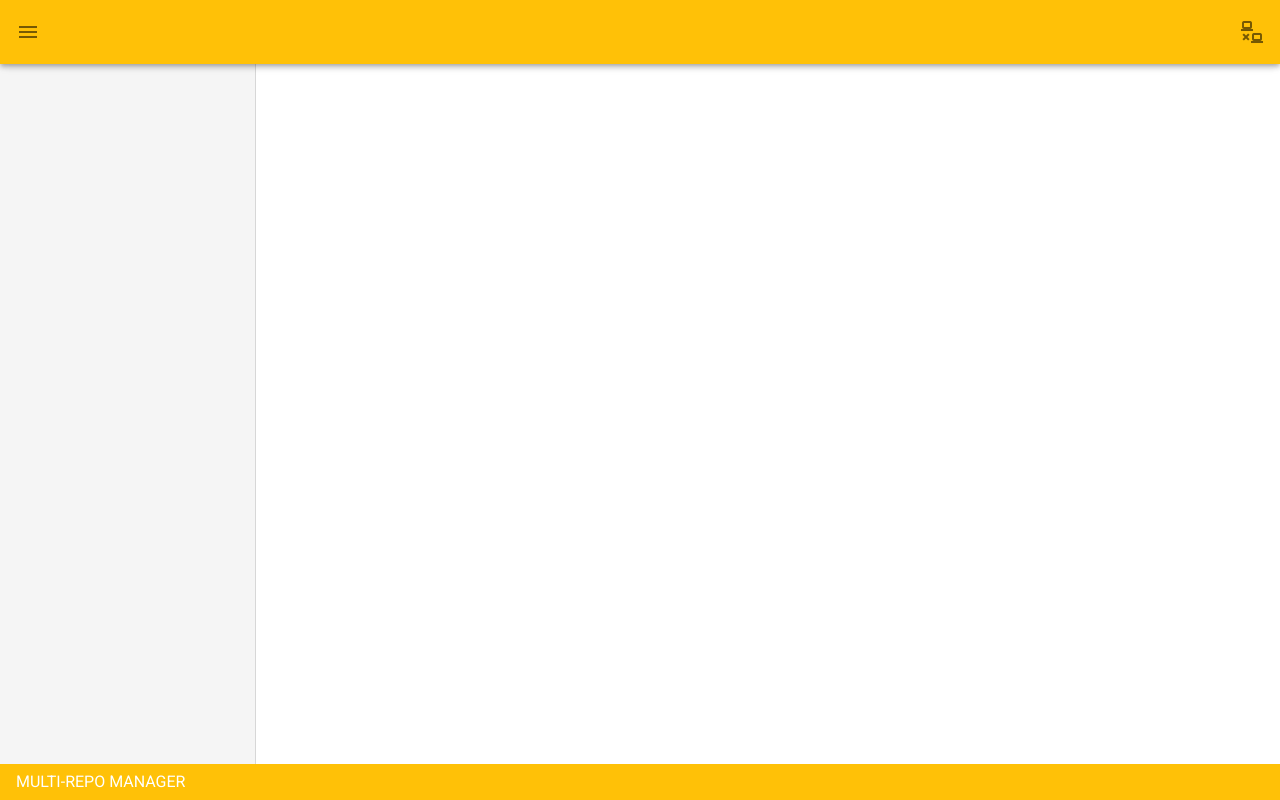
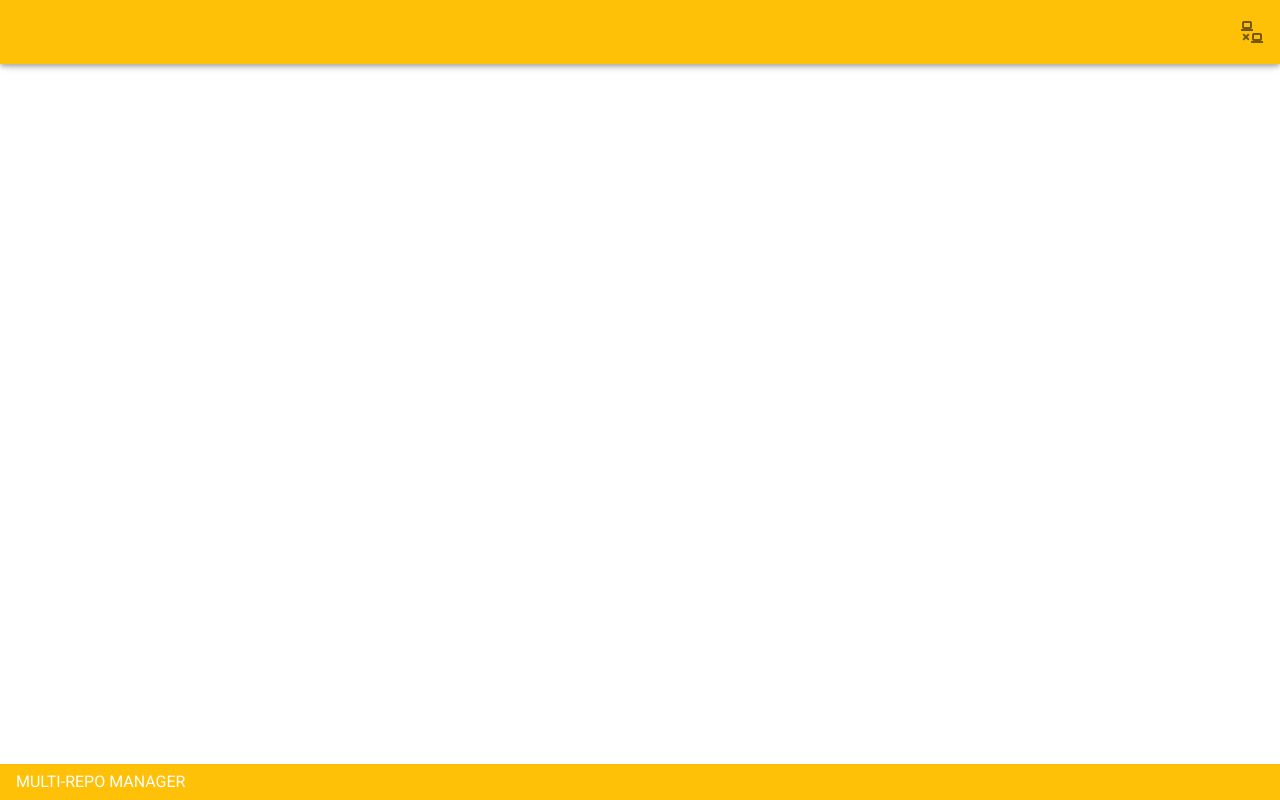
Before and after one commit to MultiRepo-Manager/frontend, a Vue app: page / in a window 1280 px wide. Built offline with nearby package versions, Linux system fonts and the light colour scheme; what vue-native-websocket would draw is missing.

Commit message:
delete navBar

```diff
--- a/src/App.vue
+++ b/src/App.vue
@@ -5,21 +5,10 @@
       clipped-left
       color="amber"
     >
-      <v-app-bar-nav-icon @click="drawer = !drawer"></v-app-bar-nav-icon>
       <span class="title ml-3 mr-5">{{ project }}</span>
       <v-spacer></v-spacer>
       <wsStatus/>
     </v-app-bar>
-
-    <v-navigation-drawer
-      v-model="drawer"
-      app
-      clipped
-      color="grey lighten-4"
-    >
-      <navBar/>
-    </v-navigation-drawer>
-
     <v-content>
      <v-container fluid>
        <router-view/>
@@ -34,26 +23,15 @@
   </v-app>
 </template>
 
-<style>
-#keep .v-navigation-drawer__border {
-  display: none
-}
-</style>
-
 <script>
   import wsStatus from './components/wsStatus';
-  import navBar from './components/navBar';
 
   export default {
     props: {
       source: String,
     },
-    data: () => ({
-      drawer: null,
-    }),
     components: {
       wsStatus,
-      navBar
     },
     computed: {
       project: function() {
--- a/src/components/navBar.vue
+++ /dev/null
@@ -1,26 +0,0 @@
-<template>
-  <v-list dense>
-    <v-list-item link v-for="repo in repos" :key="repo.name">
-      <v-list-item-content>
-        <v-list-item-title>{{ repo.name }}</v-list-item-title>
-      </v-list-item-content>
-    </v-list-item>
-  </v-list>
-</template>
-
-<script>
-  const GitUrlParse = require("git-url-parse");
-
-  export default {
-    name: 'navBar',
-    computed: {
-      repos: function() {
-        var rps = []
-        if (this.$store.state.workspace.config.repos) {
-          this.$store.state.workspace.config.repos.forEach(element => rps.push(GitUrlParse(element)));
-        }
-        return rps
-      },
-    }
-  }
-</script>
```
